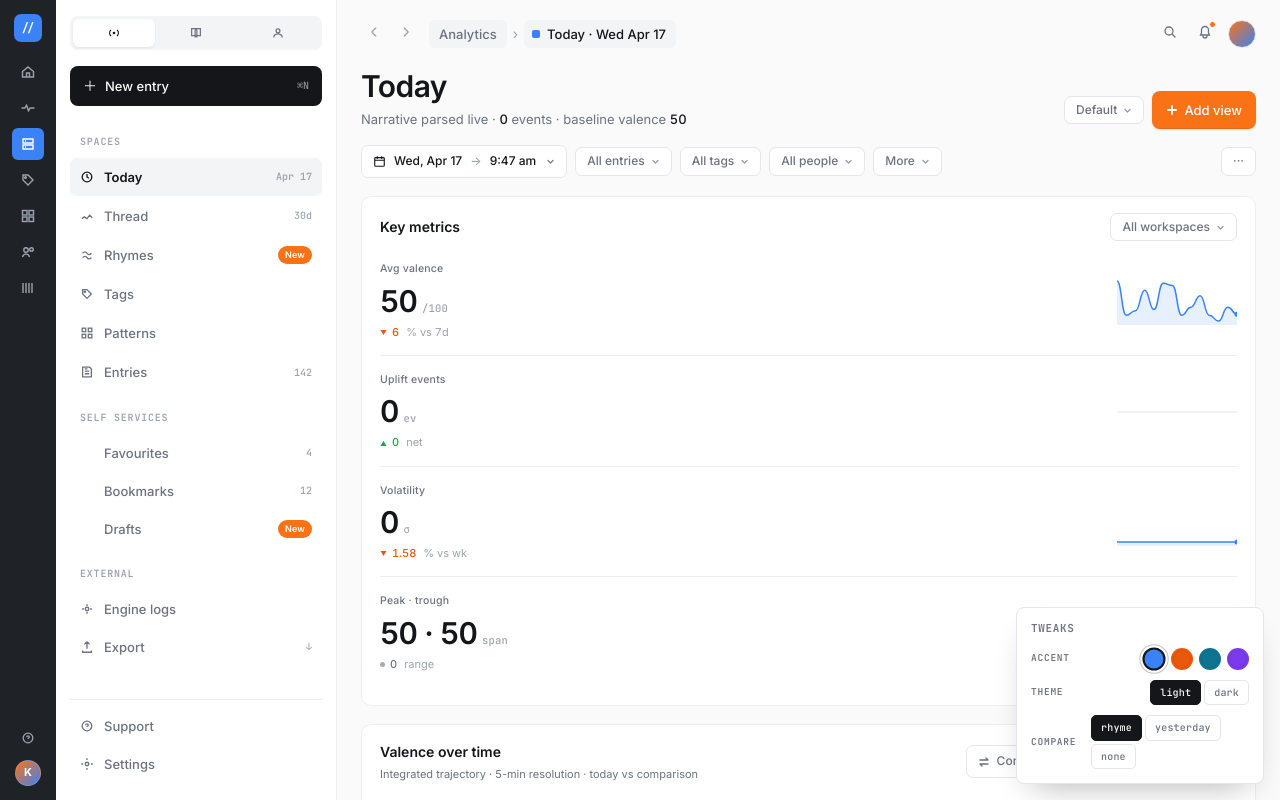
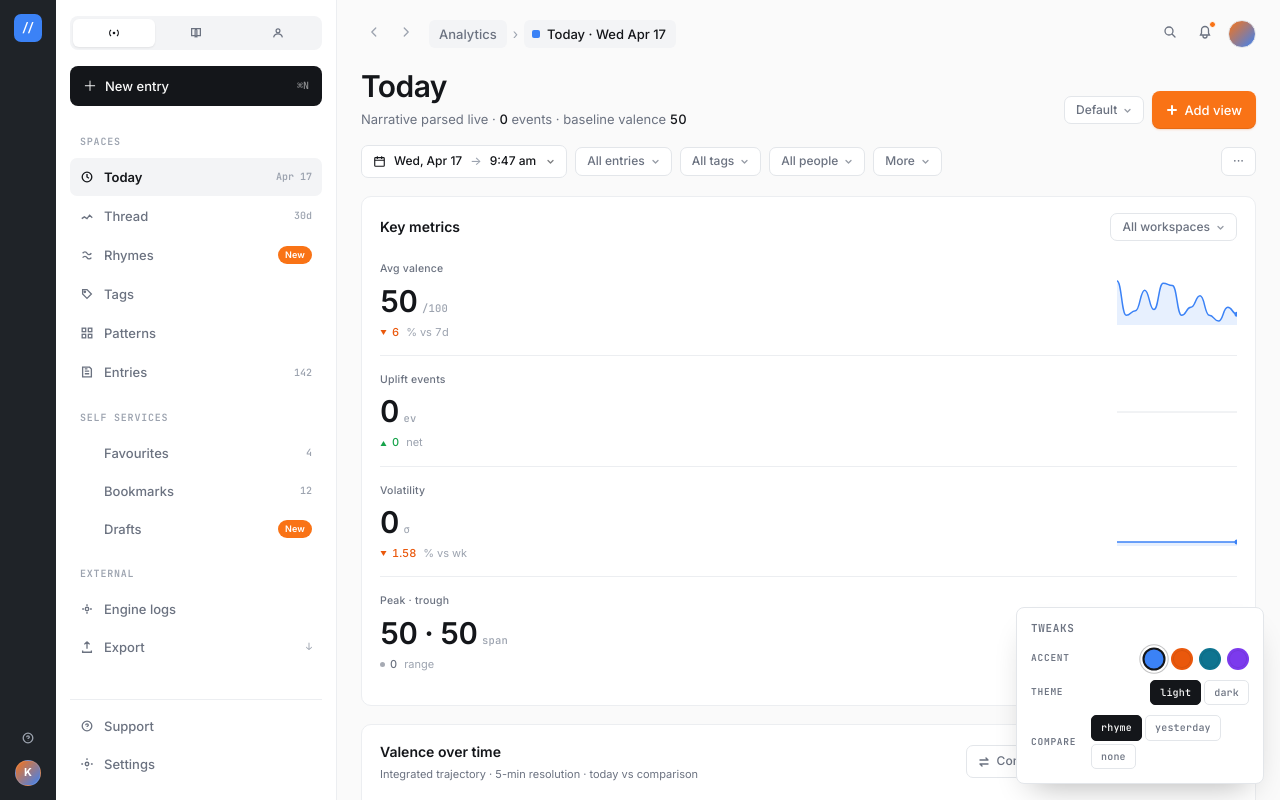
Before and after one commit to the-similarity/base, a Next.js app in the folder the-similarity-app/: page /prudent in a window 1280 px wide. Built offline with nearby package versions, Linux system fonts and the light colour scheme.

Commit message:
slop(prudent): remove dead icon rail glyphs

```diff
--- a/the-similarity-app/app/prudent/dashboard.tsx
+++ b/the-similarity-app/app/prudent/dashboard.tsx
@@ -621,9 +621,11 @@ function Sidebar({ nav, setNav, onCompose, onExport }: SidebarProps) {
         borderRight: "1px solid var(--line)",
       }}
     >
-      {/* Icon rail — intentionally very dark (#1F2328) so the secondary nav
-          reads as an airy white column next to it. The active glyph gets a
-          filled square background in accent blue to match the reference. */}
+      {/* Icon rail — dark column hosting the brand mark, a help glyph, and
+          the user avatar. The 7 category glyphs from the reference screenshot
+          were dead controls with no handlers (pure cargo-cult) and have been
+          removed; only presence elements that represent real affordances
+          (brand, help, avatar) remain. */}
       <div
         style={{
           width: 56,
@@ -653,32 +655,6 @@ function Sidebar({ nav, setNav, onCompose, onExport }: SidebarProps) {
         >
           {"//"}
         </div>
-        {[
-          { id: "home", active: false },
-          { id: "pulse", active: false },
-          { id: "thread", active: true },
-          { id: "tags", active: false },
-          { id: "grid", active: false },
-          { id: "people", active: false },
-          { id: "library", active: false },
-        ].map((g) => (
-          <button
-            key={g.id}
-            style={{
-              width: 32,
-              height: 32,
-              display: "flex",
-              alignItems: "center",
-              justifyContent: "center",
-              color: g.active ? "#fff" : "var(--rail-ink)",
-              background: g.active ? "var(--accent)" : "transparent",
-              borderRadius: 6,
-              transition: "background 120ms ease",
-            }}
-          >
-            <RailGlyph id={g.id} />
-          </button>
-        ))}
         <div style={{ flex: 1 }} />
         <button
           style={{
@@ -976,58 +952,6 @@ function NavLink({ label, hint, fresh }: { label: string; hint?: string; fresh?:
       ) : null}
     </button>
   );
-}
-
-// Thin stroked glyphs for the outer rail. Kept visually simple so they read
-// as a single monochrome family against the dark rail.
-function RailGlyph({ id }: { id: string }) {
-  const common = { width: 16, height: 16, fill: "none", stroke: "currentColor", strokeWidth: 1.4 };
-  const glyphs: Record<string, React.ReactElement> = {
-    home: (
-      <svg {...common} viewBox="0 0 16 16">
-        <path d="M2.5 7.5L8 3l5.5 4.5V13H2.5z" />
-        <path d="M6.5 13V9h3v4" />
-      </svg>
-    ),
-    pulse: (
-      <svg {...common} viewBox="0 0 16 16">
-        <path d="M2 8h3l1.5-3 2 6 1.5-3H14" strokeLinecap="round" strokeLinejoin="round" />
-      </svg>
-    ),
-    thread: (
-      <svg {...common} viewBox="0 0 16 16">
-        <path d="M3 3h10v4H3zM3 9h10v4H3z" />
-        <path d="M5 5h1M5 11h1" />
-      </svg>
-    ),
-    tags: (
-      <svg {...common} viewBox="0 0 16 16">
-        <path d="M3 3h5l5 5-5 5-5-5V3z" />
-        <circle cx="5.5" cy="5.5" r="0.8" fill="currentColor" />
-      </svg>
-    ),
-    grid: (
-      <svg {...common} viewBox="0 0 16 16">
-        <rect x="2.5" y="2.5" width="4.5" height="4.5" />
-        <rect x="9" y="2.5" width="4.5" height="4.5" />
-        <rect x="2.5" y="9" width="4.5" height="4.5" />
-        <rect x="9" y="9" width="4.5" height="4.5" />
-      </svg>
-    ),
-    people: (
-      <svg {...common} viewBox="0 0 16 16">
-        <circle cx="6" cy="6" r="2.2" />
-        <path d="M2.5 13c.5-2 1.8-3 3.5-3s3 1 3.5 3" />
-        <circle cx="11.5" cy="5.5" r="1.8" />
-      </svg>
-    ),
-    library: (
-      <svg {...common} viewBox="0 0 16 16">
-        <path d="M3 3v10M6 3v10M9 3v10M12 3v10" />
-      </svg>
-    ),
-  };
-  return glyphs[id] ?? glyphs.grid;
 }
 
 // Segmented tab icons (live / book / person).
```
